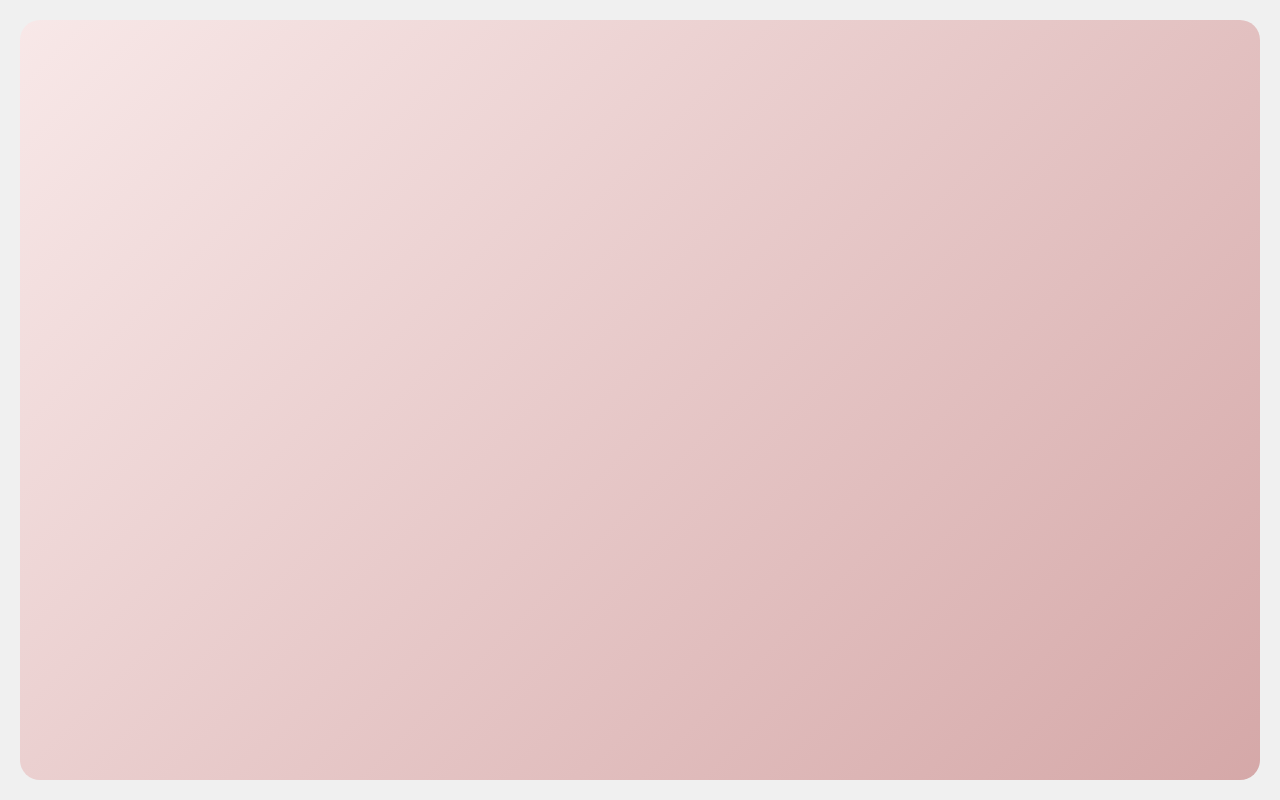
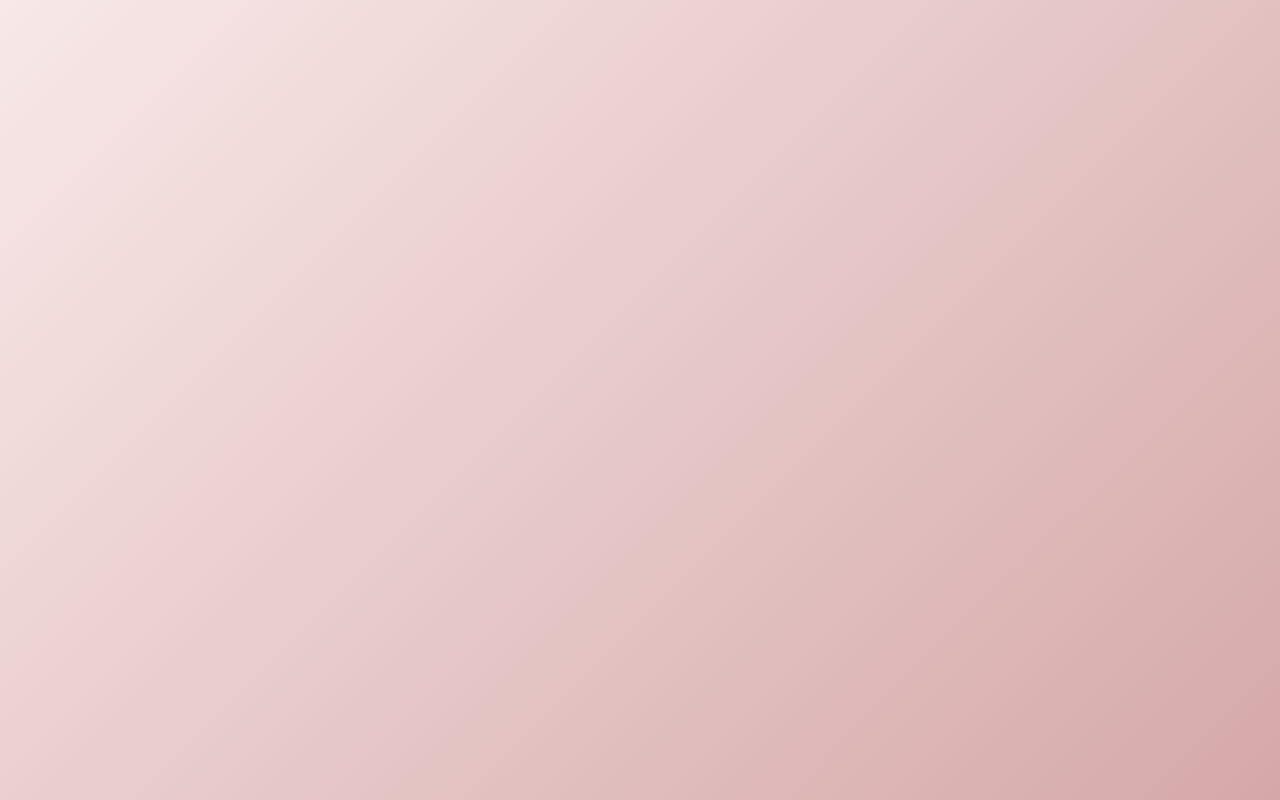
Before and after one commit to Sayalla/red_gradient, a plain HTML site: page index.html in a window 1280 px wide. Drawn offline with Linux system fonts and the light colour scheme.

Commit message:
Update index.html

```diff
--- a/index.html
+++ b/index.html
@@ -7,21 +7,13 @@
     <style>
         body {
             margin: 0;
-            padding: 20px;
+            padding: 0;
             height: 100vh;
-            background: #f0f0f0;
-            box-sizing: border-box;
-        }
-
-        .gradient-container {
-            width: 100%;
-            height: calc(100vh - 40px);
             background: linear-gradient(135deg, #f8e8e8 0%, #d5a8a8 100%);
             border-radius: 20px;
         }
     </style>
 </head>
 <body>
-    <div class="gradient-container"></div>
 </body>
 </html>
```
